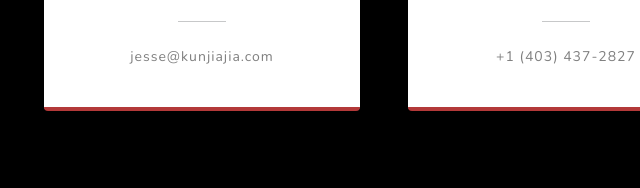
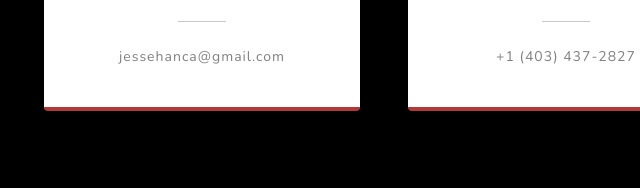
Before and after one commit to dev-jesse/dev-jesse.github.io, a plain HTML site: page index.html in a window 1280 px wide. Shown: the part 3203-3391 px from the top of the page, 438-1078 px from the left. Drawn offline with nearby package versions, Linux system fonts and the light colour scheme; a web font is replaced by a local one.

Commit message:
modified to personal email

```diff
--- a/index.html
+++ b/index.html
@@ -154,7 +154,7 @@
                                 <h4 class="text-uppercase m-0">Email</h4>
                                 </a>
                                 <hr class="my-4 mx-auto" />
-                                <div class="small text-black-50"><a href="mailto:jesse@kunjiajia.com" target="_blank" style="text-decoration: none; color: inherit;">jesse@kunjiajia.com</a></div>
+                                <div class="small text-black-50"><a href="mailto:jessehanca@gmail.com" target="_blank" style="text-decoration: none; color: inherit;">jessehanca@gmail.com</a></div>
                             </div>
                         </div>
                     </div>
```
